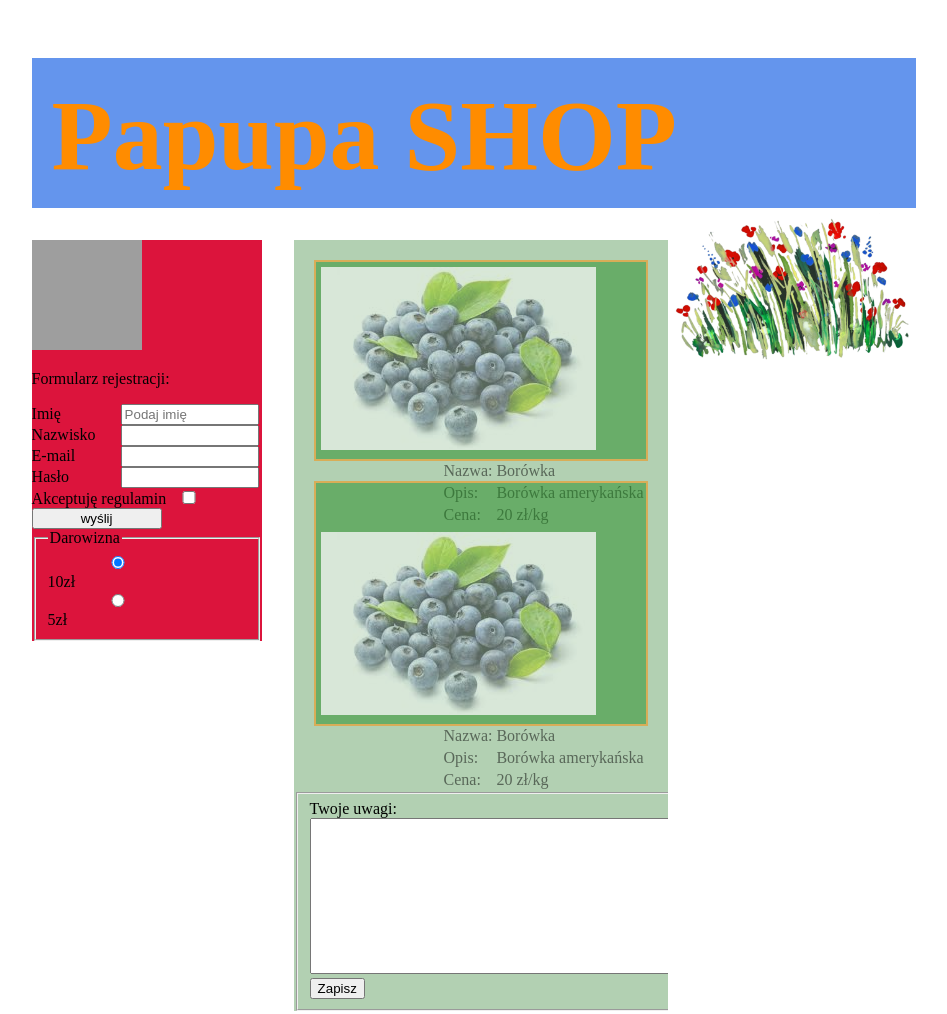
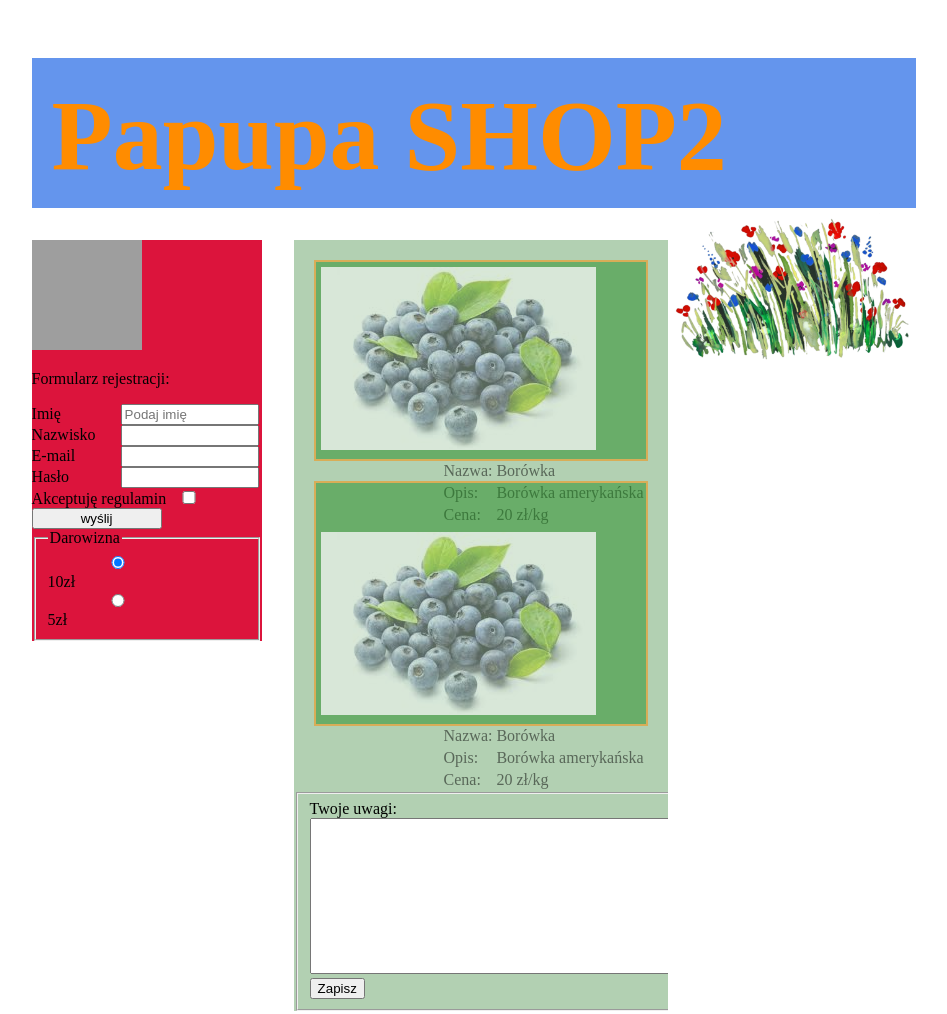
Before and after one commit to PDomurad/test1, a plain HTML site: page index.html in a window 1280 px wide. Shown: the whole page, without its empty margins (166-1113 px from the left). Drawn offline with Linux system fonts and the light colour scheme; grey boxes are pictures that could not be loaded; a web font is replaced by a local one.

Commit message:
Update index.html

```diff
--- a/index.html
+++ b/index.html
@@ -13,7 +13,7 @@
     <div class="page">
         <div class="header">
             <div class="shop-name">
-                Papupa SHOP
+                Papupa SHOP2
             </div>
             <img src="images/kwiaty.png">
         </div>
```
